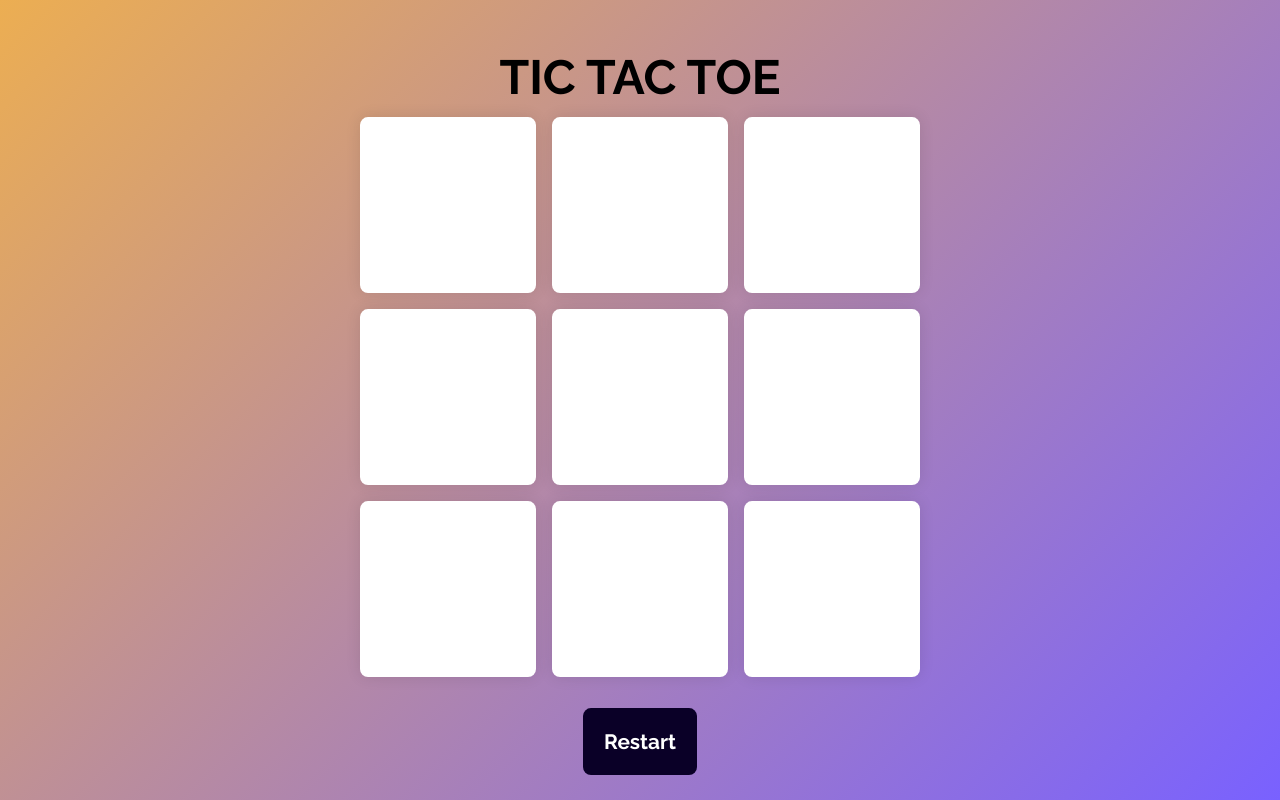
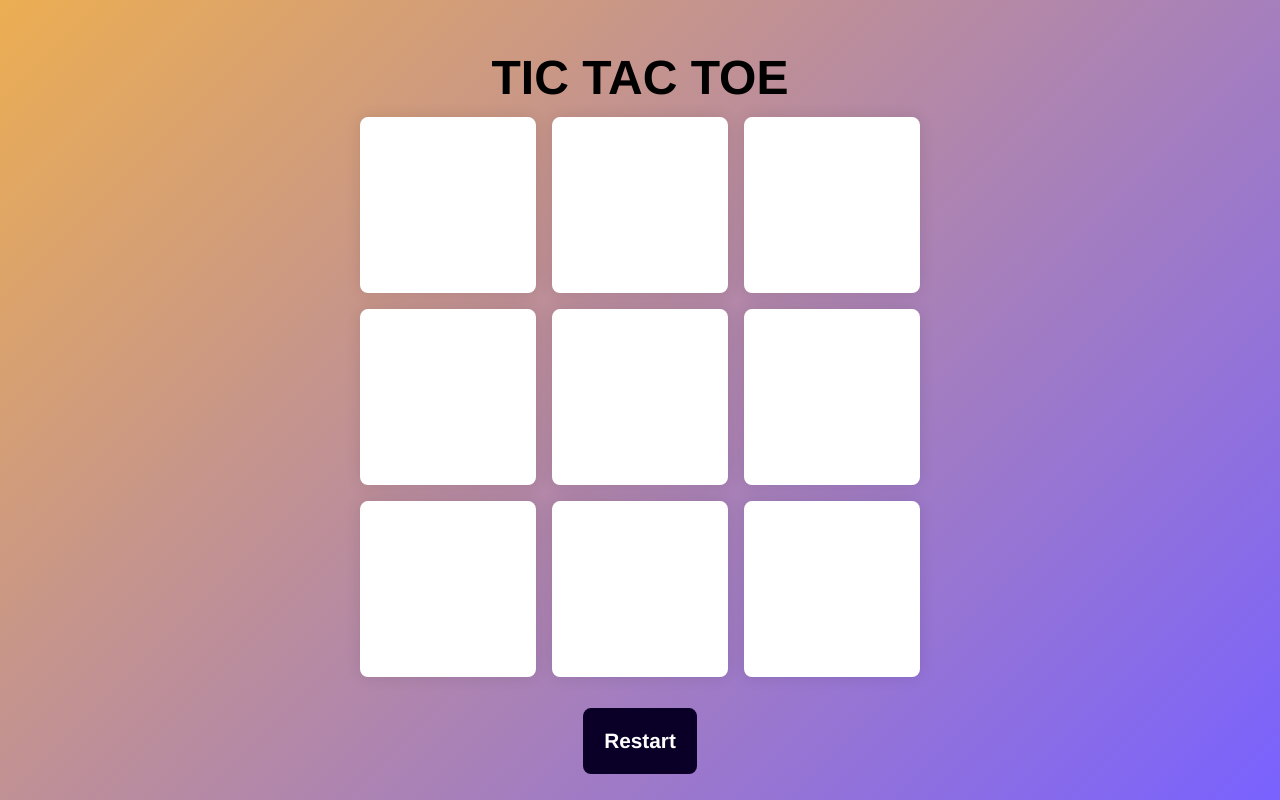
Before and after one commit to Jaswaraj/PRODIGY_WD_03, a plain HTML site: page index.html in a window 1280 px wide. Drawn offline with Linux system fonts and the light colour scheme.

Commit message:
style.css

```diff
--- a/style.css
+++ b/style.css
@@ -2,7 +2,8 @@
     padding: 0;
     margin: 0;
     box-sizing: border-box;
-    font-family: "Raleway", sans-serif;
+    font-family: "Helvetica", sans-serif;
+    font-weight: bold;
   }
   body {
     height: 100vh;
```
